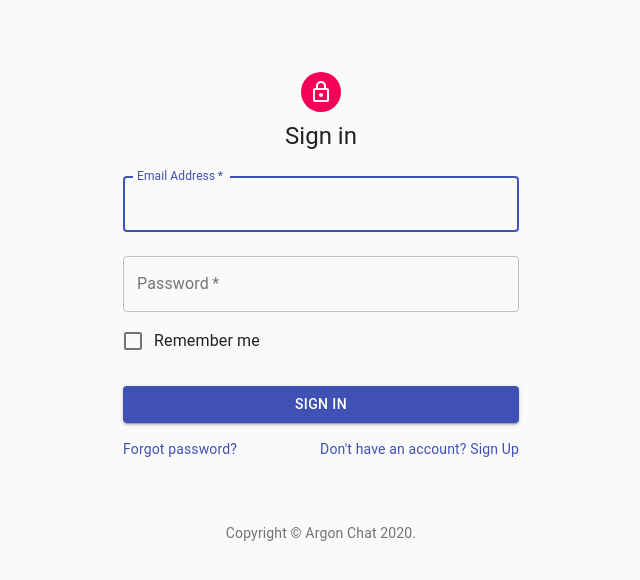
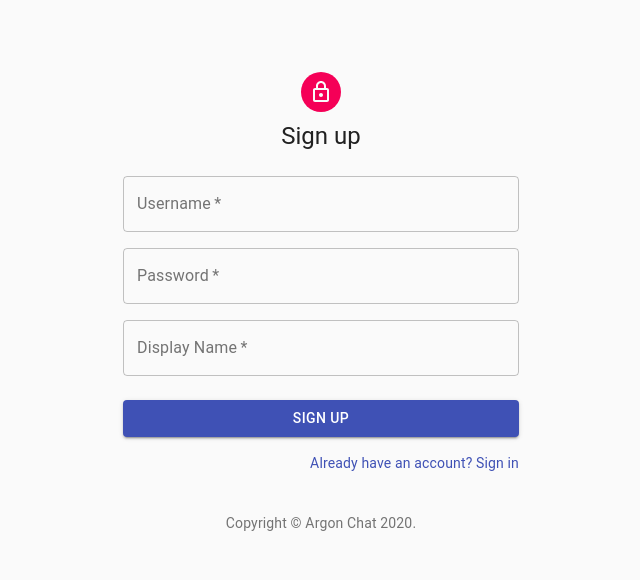
Before and after one commit to orizerah98/chat-app-fe, a React (Create React App) app: page /signup in a window 1280 px wide. Shown: the top 580 px of the page, without its empty margins (319-959 px from the left). Built offline with nearby package versions, Linux system fonts and the light colour scheme.

Commit message:
Added routing between signup and signin pages

```diff
--- a/src/App.tsx
+++ b/src/App.tsx
@@ -1,11 +1,21 @@
 import React from "react";
-import SignIn from "./components/login/loginForm";
+import { BrowserRouter as Router, Switch, Route } from "react-router-dom";
+
+import SignIn from "./components/auth/SignIn";
+import SignUp from "./components/auth/SignUp";
 
 function App() {
   return (
-    <div className="App">
-      <SignIn />
-    </div>
+    <Router>
+      <Switch>
+        <Route exact path="/">
+          <SignIn />
+        </Route>
+        <Route path="/signup">
+          <SignUp />
+        </Route>
+      </Switch>
+    </Router>
   );
 }
 
--- /dev/null
+++ b/src/components/auth/SignIn.tsx
@@ -0,0 +1,107 @@
+import React from "react";
+import Avatar from "@material-ui/core/Avatar";
+import Button from "@material-ui/core/Button";
+import CssBaseline from "@material-ui/core/CssBaseline";
+import TextField from "@material-ui/core/TextField";
+import FormControlLabel from "@material-ui/core/FormControlLabel";
+import Checkbox from "@material-ui/core/Checkbox";
+import Link from "@material-ui/core/Link";
+import Grid from "@material-ui/core/Grid";
+import Box from "@material-ui/core/Box";
+import LockOutlinedIcon from "@material-ui/icons/LockOutlined";
+import Typography from "@material-ui/core/Typography";
+import { makeStyles } from "@material-ui/core/styles";
+import Container from "@material-ui/core/Container";
+import { Link as RouterLink } from "react-router-dom";
+
+import Copyright from "../core/Copyright";
+
+const useStyles = makeStyles((theme) => ({
+  paper: {
+    marginTop: theme.spacing(8),
+    display: "flex",
+    flexDirection: "column",
+    alignItems: "center",
+  },
+  avatar: {
+    margin: theme.spacing(1),
+    backgroundColor: theme.palette.secondary.main,
+  },
+  form: {
+    width: "100%", // Fix IE 11 issue.
+    marginTop: theme.spacing(1),
+  },
+  submit: {
+    margin: theme.spacing(3, 0, 2),
+  },
+}));
+
+export default function SignIn() {
+  const classes = useStyles();
+
+  return (
+    <Container component="main" maxWidth="xs">
+      <CssBaseline />
+      <div className={classes.paper}>
+        <Avatar className={classes.avatar}>
+          <LockOutlinedIcon />
+        </Avatar>
+        <Typography component="h1" variant="h5">
+          Sign in
+        </Typography>
+        <form className={classes.form} noValidate>
+          <TextField
+            variant="outlined"
+            margin="normal"
+            required
+            fullWidth
+            id="username"
+            label="Username"
+            name="username"
+            autoComplete="username"
+            autoFocus
+          />
+          <TextField
+            variant="outlined"
+            margin="normal"
+            required
+            fullWidth
+            name="password"
+            label="Password"
+            type="password"
+            id="password"
+            autoComplete="current-password"
+          />
+          <FormControlLabel
+            control={<Checkbox value="remember" color="primary" />}
+            label="Remember me"
+          />
+          <Button
+            type="submit"
+            fullWidth
+            variant="contained"
+            color="primary"
+            className={classes.submit}
+          >
+            Sign In
+          </Button>
+          <Grid container>
+            <Grid item xs>
+              <Link href="#" variant="body2">
+                Forgot password?
+              </Link>
+            </Grid>
+            <Grid item>
+              <Link href="/signup" variant="body2">
+                {"Don't have an account? Sign Up"}
+              </Link>
+            </Grid>
+          </Grid>
+        </form>
+      </div>
+      <Box mt={8}>
+        <Copyright />
+      </Box>
+    </Container>
+  );
+}
--- a/src/components/login/loginForm.tsx
+++ b/src/components/auth/SignUp.tsx
@@ -13,18 +13,7 @@
 import { makeStyles } from "@material-ui/core/styles";
 import Container from "@material-ui/core/Container";
 
-function Copyright() {
-  return (
-    <Typography variant="body2" color="textSecondary" align="center">
-      {"Copyright © "}
-      <Link color="inherit" href="https://material-ui.com/">
-        Argon Chat
-      </Link>{" "}
-      {new Date().getFullYear()}
-      {"."}
-    </Typography>
-  );
-}
+import Copyright from "../core/Copyright";
 
 const useStyles = makeStyles((theme) => ({
   paper: {
@@ -39,14 +28,14 @@
   },
   form: {
     width: "100%", // Fix IE 11 issue.
-    marginTop: theme.spacing(1),
+    marginTop: theme.spacing(3),
   },
   submit: {
     margin: theme.spacing(3, 0, 2),
   },
 }));
 
-export default function SignIn() {
+export default function SignUp() {
   const classes = useStyles();
 
   return (
@@ -57,23 +46,24 @@
           <LockOutlinedIcon />
         </Avatar>
         <Typography component="h1" variant="h5">
-          Sign in
+          Sign up
         </Typography>
         <form className={classes.form} noValidate>
+          <Grid container spacing={2}>
+            <Grid item xs={12}>
               <TextField
                 variant="outlined"
-            margin="normal"
                 required
                 fullWidth
-            id="email"
-            label="Email Address"
-            name="email"
-            autoComplete="email"
-            autoFocus
+                id="username"
+                label="Username"
+                name="username"
+                autoComplete="username"
               />
+            </Grid>
+            <Grid item xs={12}>
               <TextField
                 variant="outlined"
-            margin="normal"
                 required
                 fullWidth
                 name="password"
@@ -82,10 +72,19 @@
                 id="password"
                 autoComplete="current-password"
               />
-          <FormControlLabel
-            control={<Checkbox value="remember" color="primary" />}
-            label="Remember me"
+            </Grid>
+            <Grid item xs={12}>
+              <TextField
+                variant="outlined"
+                required
+                fullWidth
+                id="displayName"
+                label="Display Name"
+                name="displayName"
+                autoComplete="displayName"
               />
+            </Grid>
+          </Grid>
           <Button
             type="submit"
             fullWidth
@@ -93,23 +92,18 @@
             color="primary"
             className={classes.submit}
           >
-            Sign In
+            Sign Up
           </Button>
-          <Grid container>
-            <Grid item xs>
-              <Link href="#" variant="body2">
-                Forgot password?
-              </Link>
-            </Grid>
+          <Grid container justify="flex-end">
             <Grid item>
-              <Link href="#" variant="body2">
-                {"Don't have an account? Sign Up"}
+              <Link href="/" variant="body2">
+                Already have an account? Sign in
               </Link>
             </Grid>
           </Grid>
         </form>
       </div>
-      <Box mt={8}>
+      <Box mt={5}>
         <Copyright />
       </Box>
     </Container>
--- /dev/null
+++ b/src/components/core/Copyright.tsx
@@ -0,0 +1,16 @@
+import React from "react";
+import Typography from "@material-ui/core/Typography";
+import Link from "@material-ui/core/Link";
+
+export default function Copyright() {
+  return (
+    <Typography variant="body2" color="textSecondary" align="center">
+      {"Copyright © "}
+      <Link color="inherit" href="https://material-ui.com/">
+        Argon Chat
+      </Link>{" "}
+      {new Date().getFullYear()}
+      {"."}
+    </Typography>
+  );
+}
```
Lines whose indentation alone changed are shown as unchanged.
